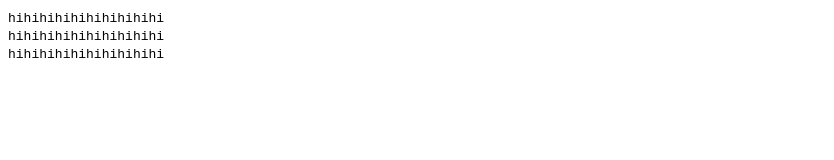
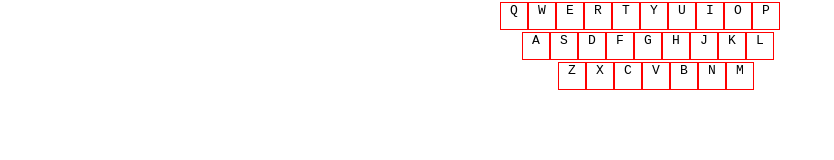
Before and after one commit to BillHtml5/navDemo, a plain HTML site: page index.html in a window 1280 px wide. Shown: the whole page, without its empty margins (0-834 px from the left). Drawn offline with Linux system fonts and the light colour scheme.

Commit message:
键盘的初步完成

```diff
--- a/css/style.css
+++ b/css/style.css
@@ -0,0 +1,32 @@
+*{
+    padding:  0; margin: 0;
+}
+a{
+    text-decoration: none;
+}
+kbd{
+    border: 1px solid red;
+    height: 2em;
+    width: 2em;
+    /* 内联元素宽高无效，加上 display: inline-block 不推荐使用 */
+    display: inline-block;
+    /* 把小写变成大写字母 */
+    text-transform: uppercase;
+
+}
+main{
+    text-align: center;
+}
+
+#mainFather{
+    display: inline-block;
+
+}
+
+
+#mainFather div:nth-child(2){
+    margin-left: 1em;
+}
+#mainFather div:nth-child(3){
+    margin-left: 2em;
+}
--- a/index.html
+++ b/index.html
@@ -2,12 +2,15 @@
 <html lang="zh-Hans">
 <head>
     <meta charset="UTF-8">
-
+    <link rel="stylesheet" href="css/style.css">
     <title>Bill 导航</title>
 </head>
 <body>
     <header></header>
-    <main id="mainFather">
+    <main >
+        <div id="mainFather" class="wapper">
+
+        </div>
 
     </main>
     <footer></footer>
@@ -31,10 +34,12 @@
             div111=document.createElement('div')
             mainFather.appendChild(div111)
 
+            row=keys[index]
+
             index2=0
-            while(index2<10){
+            while(index2<row['length']){
                 kbd=document.createElement('kbd')
-                kbd.textContent='hi'
+                kbd.textContent=row[index2]
                 div111.appendChild(kbd)
                 index2=index2+1
             }
```
